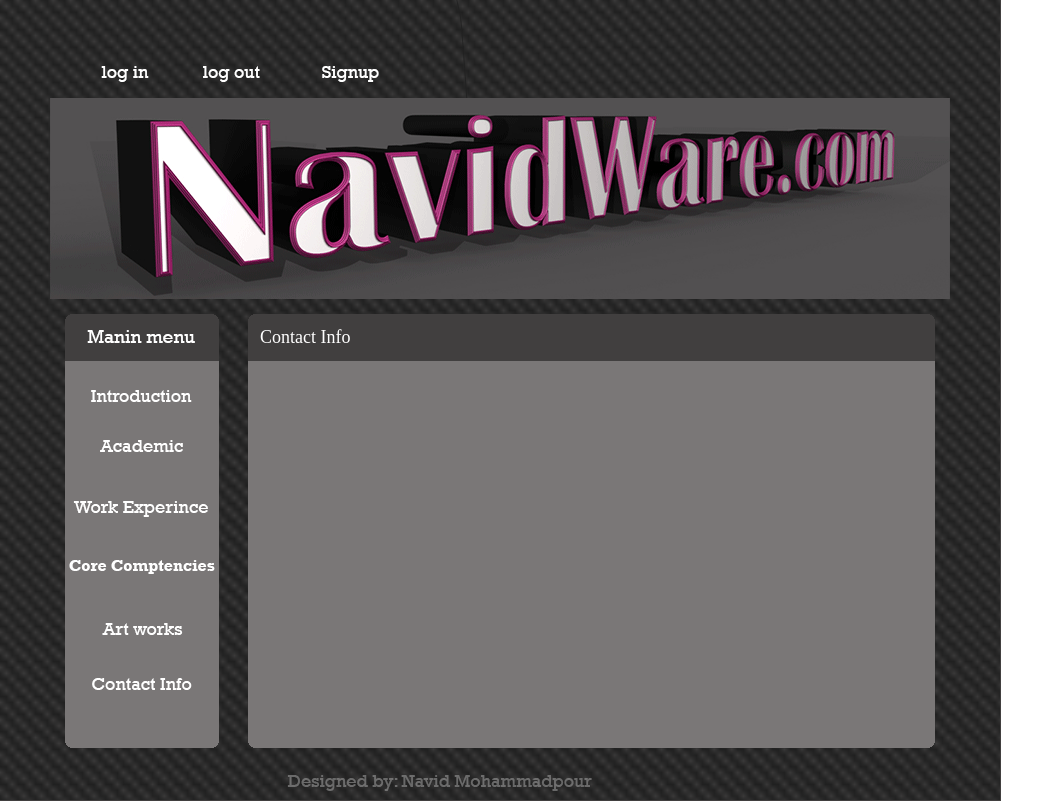
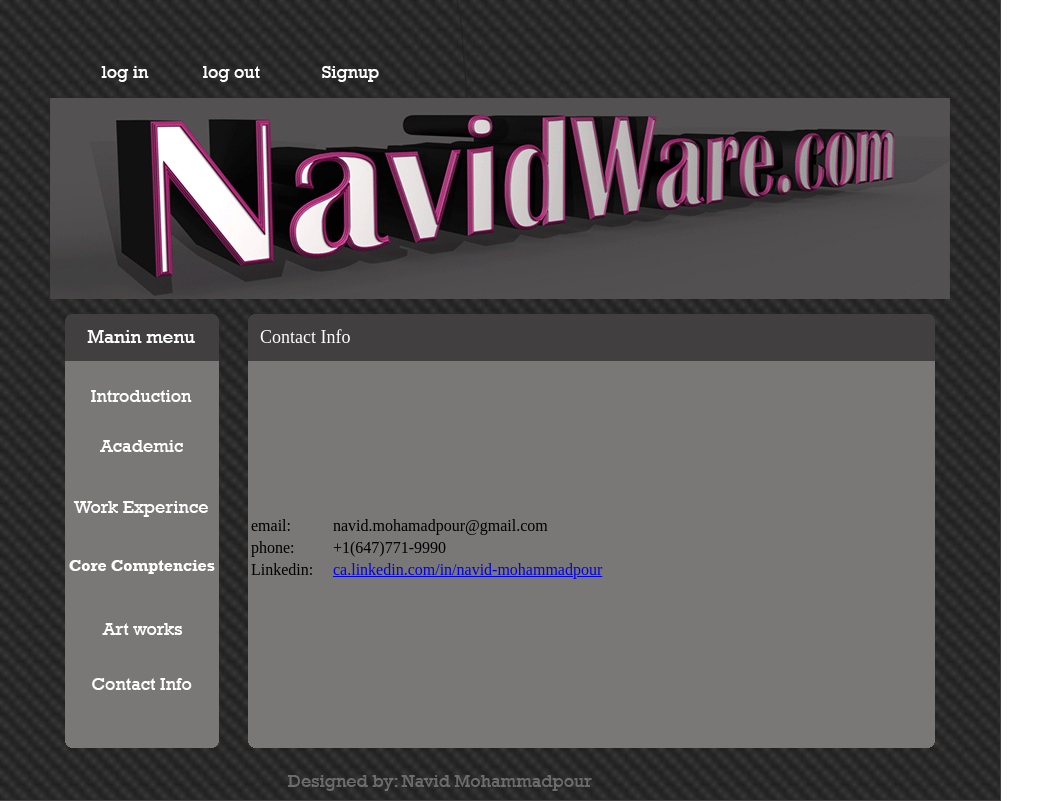
Before and after one commit to navidmmp/navidware.com, a plain HTML site: page Nware/contact.html in a window 1280 px wide. Shown: the whole page, without its empty margins (0-1064 px from the left). Drawn offline with Linux system fonts and the light colour scheme.

Commit message:
Update contact.html

```diff
--- a/Nware/contact.html
+++ b/Nware/contact.html
@@ -62,7 +62,18 @@
 	<tr>
 		<td colspan="11">
 			<img src="images/NavidWare_16.gif" width="198" height="14" alt=""></td>
-		<td colspan="6" rowspan="12" class="content">&nbsp;</td>
+		<td colspan="6" rowspan="12" class="content"><table width="500" border="0">
+		  <tr>
+		    <td width="78">email: </td><td width="412"> navid.mohamadpour@gmail.com</td>
+	      </tr>
+		  <tr>
+		    <td>phone:</td><td> +1(647)771-9990</td>
+	      </tr>
+		  <tr>
+		    <td >Linkedin:</td>
+            <td > <a href=" ca.linkedin.com/in/navid-mohammadpour">ca.linkedin.com/in/navid-mohammadpour </a></td>
+	      </tr>
+	    </table></td>
 		<td rowspan="12">
 			<img src="images/NavidWare_18.gif" width="15" height="373" alt=""></td>
 		<td>
```
